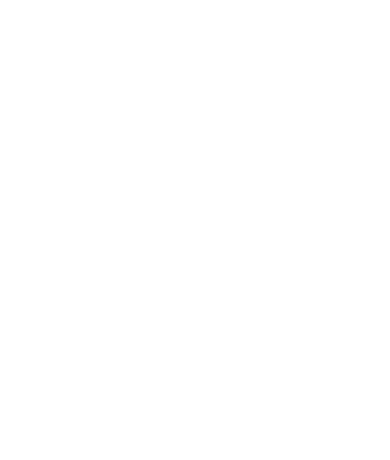
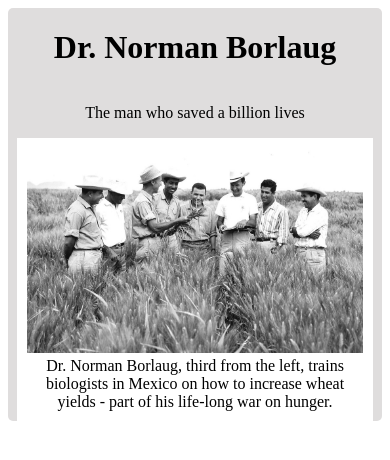
Before and after one commit to HoussamELM/Tribute-page, a plain HTML site: page index.html in a window 390 px wide. Drawn offline with Linux system fonts and the light colour scheme.

Commit message:
Title added a figur and caption for it added some css styling to make everything responsive

```diff
--- a/index.html
+++ b/index.html
@@ -9,6 +9,14 @@
 </head>
 <body>
     <main>
+        <h1>Dr. Norman Borlaug</h1>
+        <p>The man who saved a billion lives</p>
+        <figure>
+            <img src="main-image.jpg" alt="Dr. Norman Borlaug with farmers">
+            <figcaption>
+                Dr. Norman Borlaug, third from the left, trains biologists in Mexico on how to increase wheat yields - part of his life-long war on hunger.
+            </figcaption>
+        </figure>
 
     </main>
 </body>
--- a/styles.css
+++ b/styles.css
@@ -0,0 +1,21 @@
+main{
+    width: 100%;
+    border-radius: 5px;
+    background-color:rgb(223, 221, 221);
+    justify-content: center;
+    text-align: center;
+    display: flex;
+    flex-direction: column;
+    flex: 0 1 auto;
+}
+main figure{
+    background-color: rgb(255, 255, 255);
+    padding: 10px ;
+    width: 90%;
+    max-width: 900px;
+    margin: auto;
+  }
+
+img {
+    width: 100%;
+}
```
Also changed, not shown: main-image.jpg (added).
